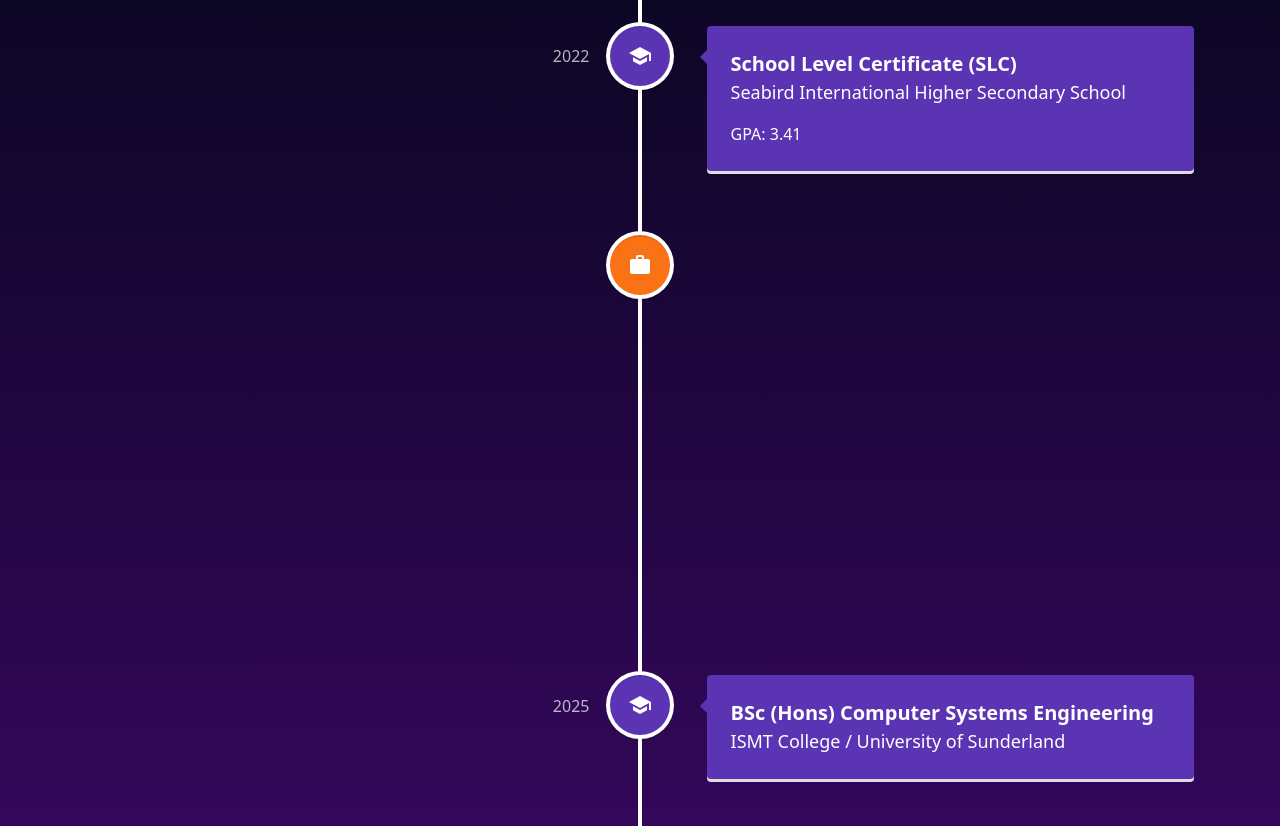
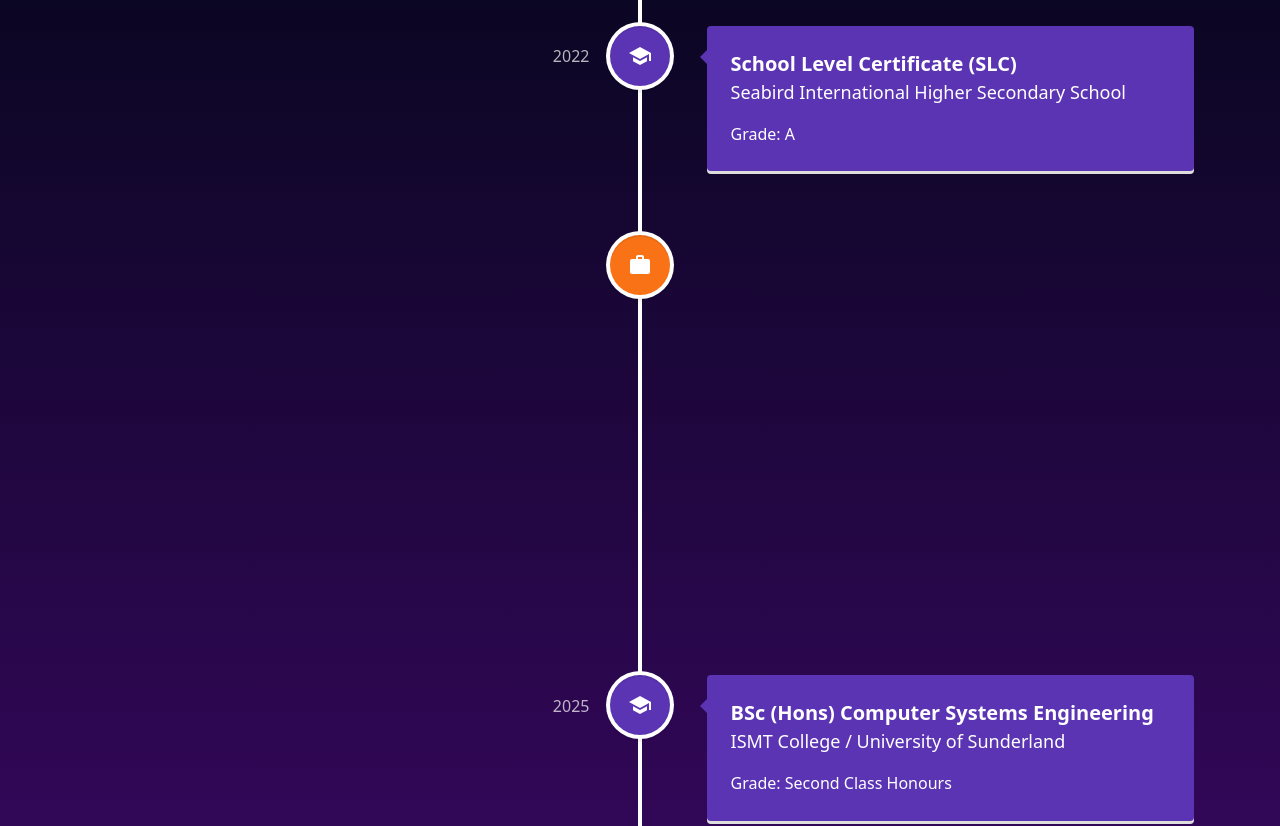
Before and after one commit to Buzzz14/portfolio-website, a React (Vite) app: page /about in a window 1280 px wide. Shown: the part 1500-2326 px from the top of the page. Built offline with nearby package versions, Linux system fonts and the light colour scheme.

Commit message:
fix: content update

```diff
--- a/src/components/Timeline.jsx
+++ b/src/components/Timeline.jsx
@@ -42,7 +42,7 @@
               <h3 className="font-semibold text-xl">{item.title}</h3>
               <h4 className="text-lg">{item.institution}</h4>
               {item.type === "degree" ? (
-                item.gpa && <p className="text-sm">GPA: {item.gpa}</p>
+                item.grade && <p className="text-sm">Grade: {item.grade}</p>
               ) : (
                 <p className="text-sm">{item.description}</p>
               )}
--- a/src/data/Degrees.js
+++ b/src/data/Degrees.js
@@ -4,19 +4,20 @@
     title: "Secondary Education Examination (SEE)",
     institution: "Nawaratna English Secondary School",
     date: "2020-01",
-    gpa: 3.95,
+    grade: "A+",
   },
   {
     type: "degree",
     title: "School Level Certificate (SLC)",
     institution: "Seabird International Higher Secondary School",
     date: "2022-01",
-    gpa: 3.41,
+    grade: "A",
   },
   {
     type: "degree",
     title: "BSc (Hons) Computer Systems Engineering",
     institution: "ISMT College / University of Sunderland",
     date: "2025-01",
+    grade: "Second Class Honours"
   },
 ];
```
